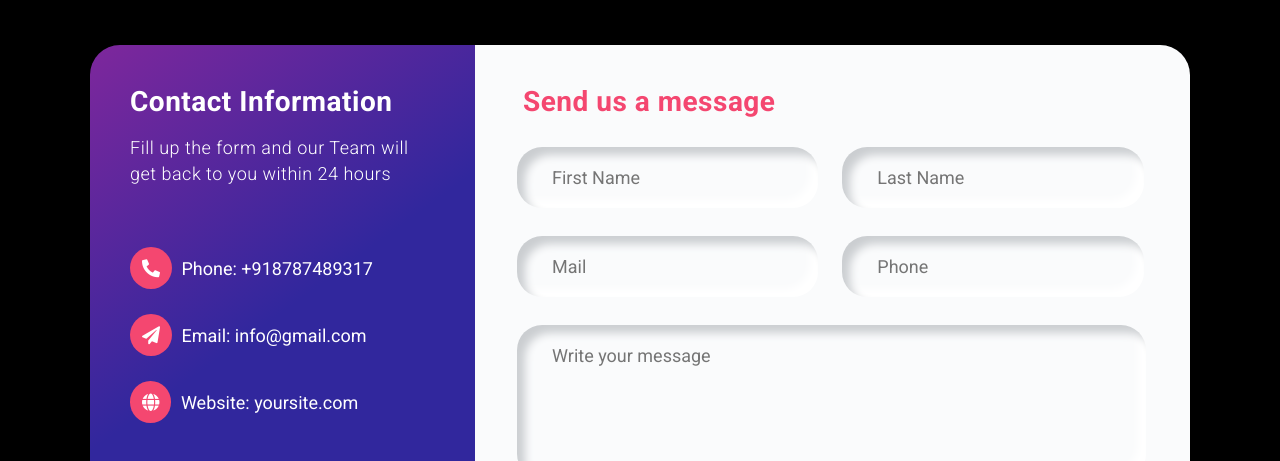
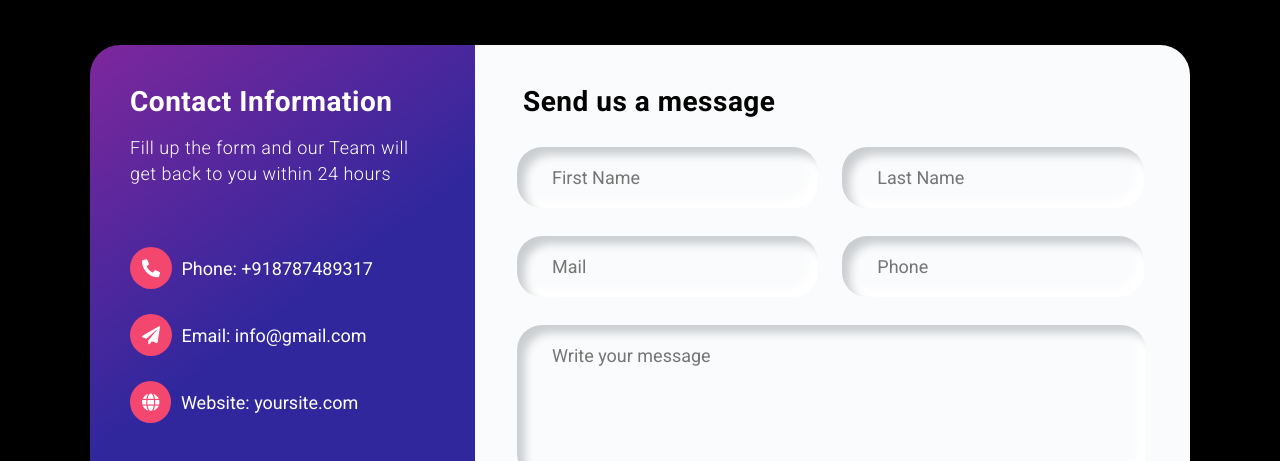
Before and after one commit to cpriyam49/SPEAK, a plain HTML site: page home/contact/inex.html in a window 1280 px wide. Shown: the top 461 px of the page. Drawn offline with Linux system fonts and the light colour scheme.

Commit message:
updated contact page

```diff
--- a/home/contact/style.css
+++ b/home/contact/style.css
@@ -99,7 +99,7 @@ body, input,textarea, a{
     margin-left: 23px;
     font-size: 28px;
     letter-spacing: 0.5px;
-    color: #F44770;
+    color: #000000;
 }
 .form-fields{
     display: table;
```
